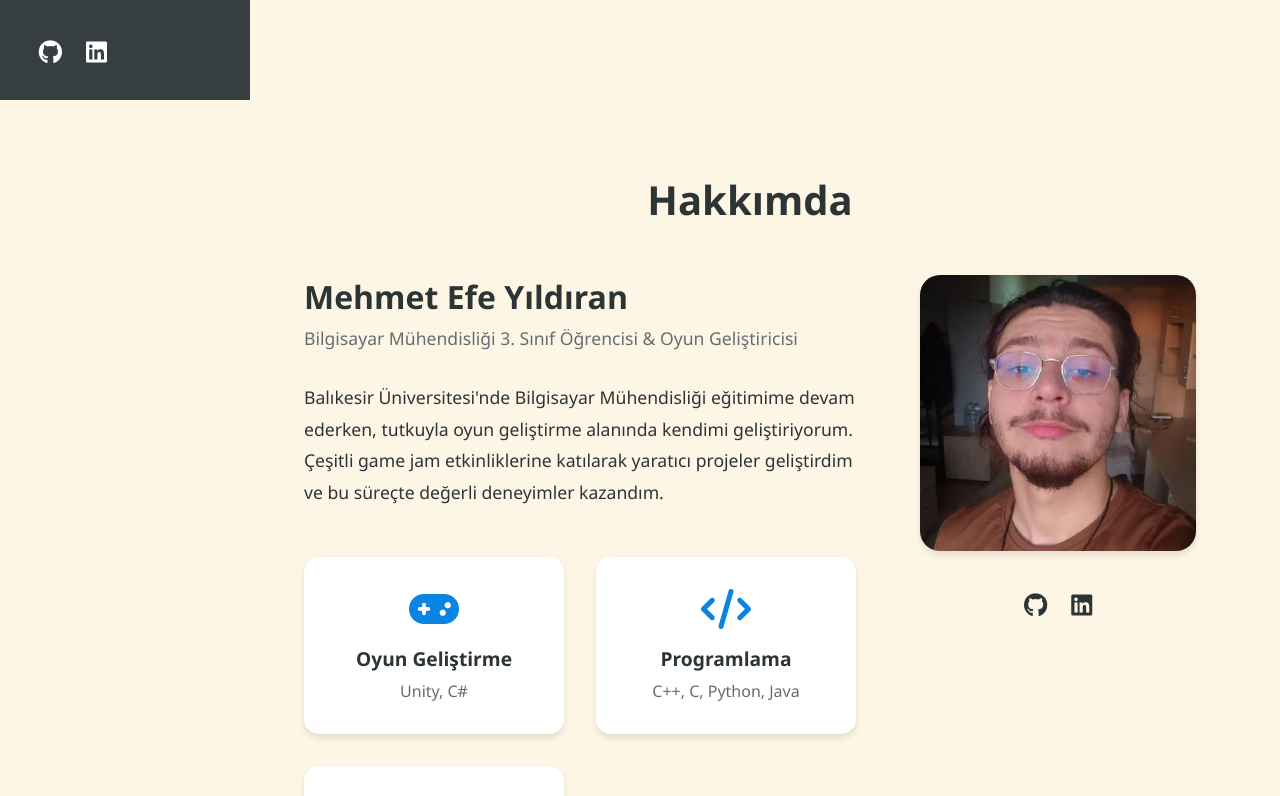
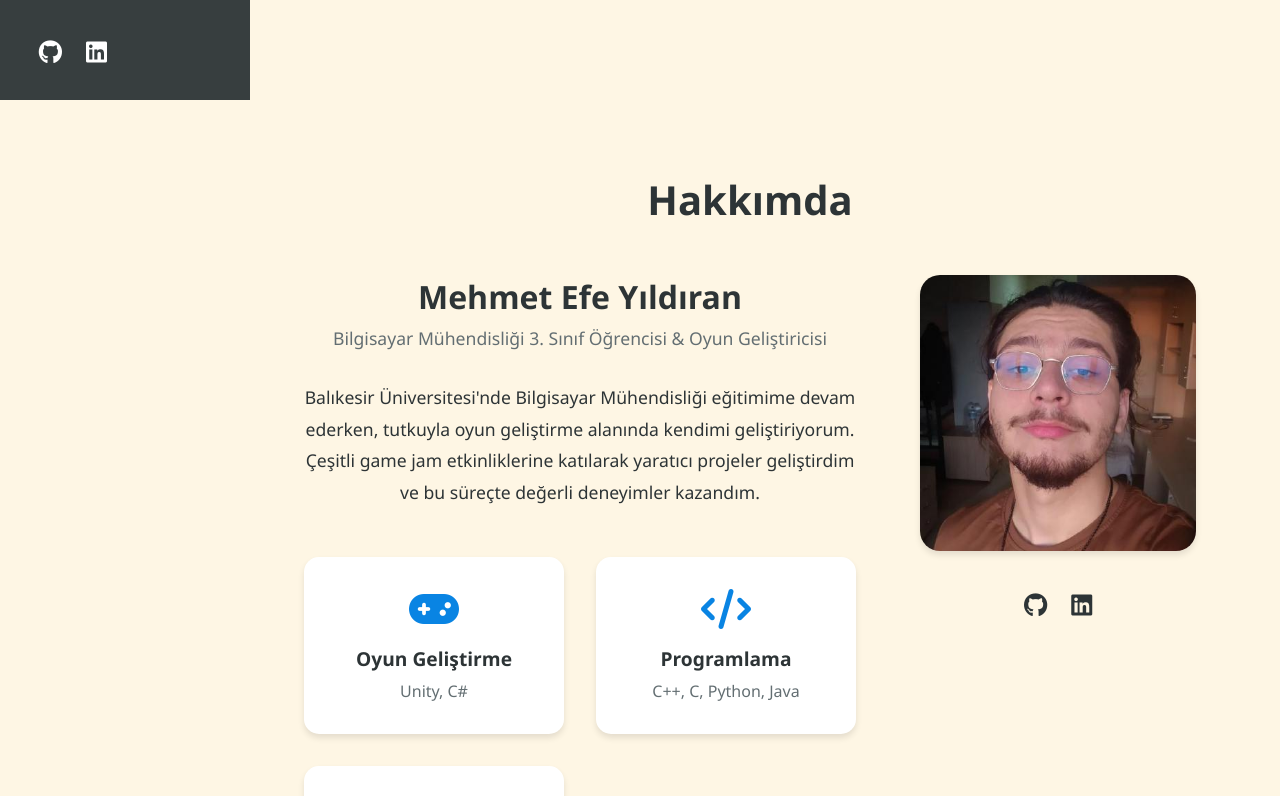
Before and after one commit to Mehmetefeyld/portfolio, a React (Create React App) app in the folder react-portfolio/: page / in a window 1280 px wide. Shown: the part 700-1496 px from the top of the page. Built offline with nearby package versions, Linux system fonts and the light colour scheme.

Commit message:
update: ekran ortalama

```diff
--- a/react-portfolio/src/App.css
+++ b/react-portfolio/src/App.css
@@ -38,12 +38,20 @@ main {
 section {
   min-height: 100vh;
   padding: 6rem 0;
+  display: flex;
+  flex-direction: column;
+  align-items: center;
+  justify-content: center;
+  text-align: center;
 }
 
 .container {
   max-width: 1200px;
   margin: 0 auto;
   padding: 0 2rem;
+  display: flex;
+  flex-direction: column;
+  align-items: center;
 }
 
 .section-title {
@@ -62,20 +70,19 @@ section {
 
   section {
     padding: 4rem 0;
-    display: flex;
-    flex-direction: column;
-    align-items: center;
-    justify-content: center;
-    text-align: center;
+    align-items: flex-start;
+    text-align: left;
+  }
+
+  .container {
+    padding: 0 1rem;
+    align-items: flex-start;
   }
 
   .section-title {
     font-size: 2rem;
     margin-bottom: 2rem;
-  }
-
-  .container {
-    padding: 0 1rem;
+    text-align: left;
   }
 }
 
@@ -102,6 +109,7 @@ section {
   display: grid;
   grid-template-columns: repeat(auto-fit, minmax(300px, 1fr));
   gap: 2rem;
+  width: 100%;
 }
 
 .card {
```
